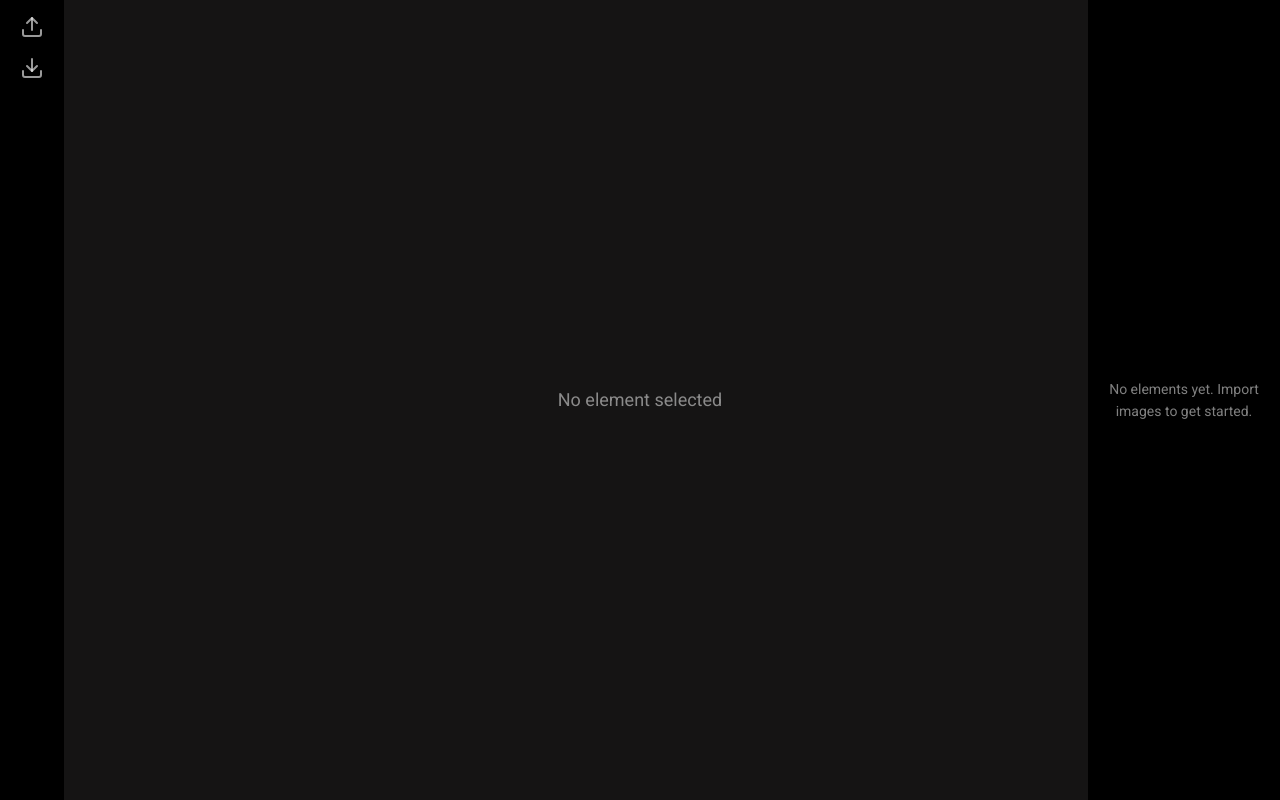
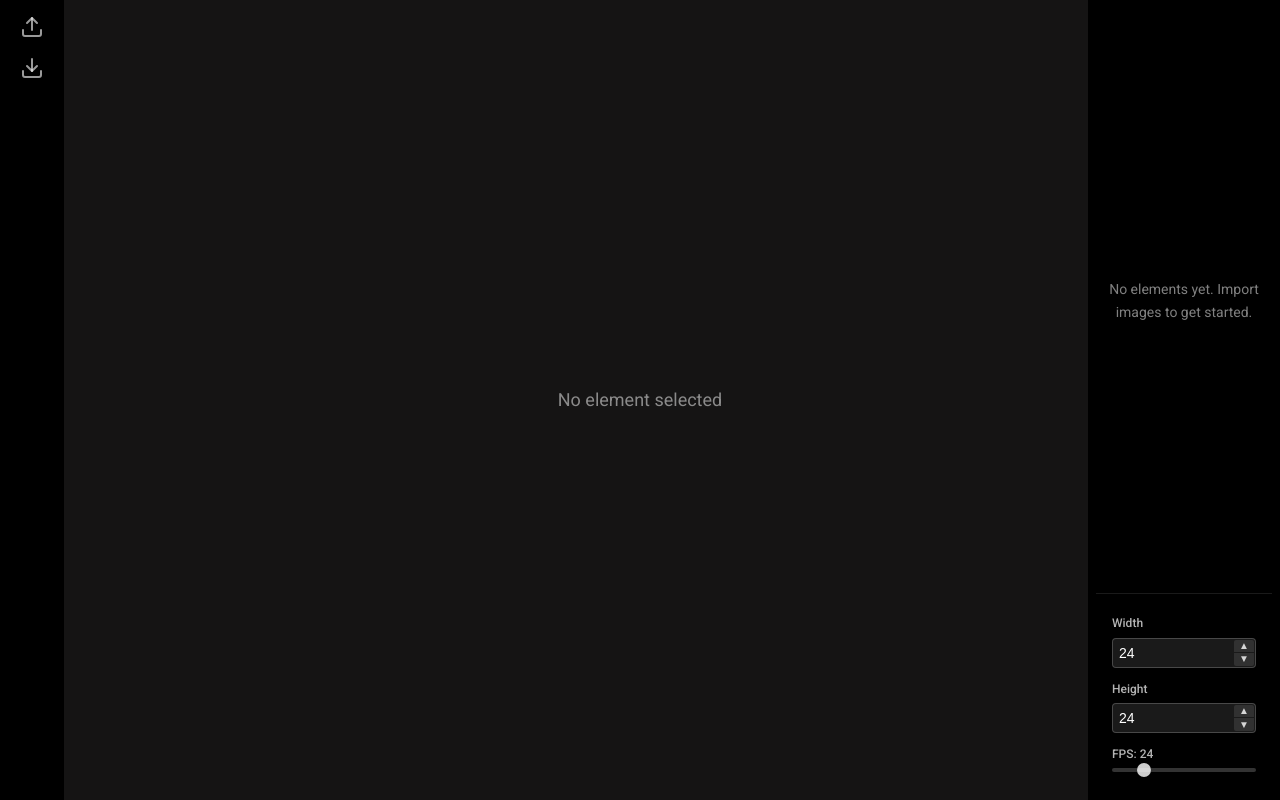
Before and after one commit to Mickey-Zhaang/AniPix, a React (Vite) app: page / in a window 1280 px wide. Built offline with nearby package versions, Linux system fonts and the light colour scheme.

Commit message:
added project settings adjustments

```diff
--- a/src/components/Elements/AllElements.tsx
+++ b/src/components/Elements/AllElements.tsx
@@ -73,7 +73,8 @@ const ElementsContainer = styled.div`
 	overflow-y: auto;
 	overflow-x: hidden;
 	width: 100%;
-	height: 100%;
+	flex: 1;
+	min-height: 0;
 	align-items: center;
 	scroll-behavior: smooth;
 
@@ -101,7 +102,8 @@ const EmptyState = styled.div`
 	align-items: center;
 	justify-content: center;
 	width: 100%;
-	height: 100%;
+	flex: 1;
+	min-height: 0;
 `;
 
 const EmptyText = styled.p`
--- a/src/components/Elements/Element.tsx
+++ b/src/components/Elements/Element.tsx
@@ -49,7 +49,10 @@ export const Element: React.FC<ElementProps> = ({
 				$isSelected={isSelected}
 				$isHovered={isHovered}
 				data-index={dragIndex}>
-				<ElementImage src={element.imageUrl} alt={`Element ${element.order + 1}`} />
+				<ElementImage
+					src={element.imageUrl}
+					alt={`Element ${element.order + 1}`}
+				/>
 				{isHovered && (
 					<DeleteButton
 						onClick={handleDelete}
@@ -70,11 +73,10 @@ const ElementContainer = styled.div<{
 	position: relative;
 	min-width: 120px;
 	width: 120px;
-	height: 90px;
+	height: 120px;
 	border-radius: 8px;
-	overflow: hidden;
 	cursor: grab;
-	transition: all 0.2s ease;
+	transition: all 0.28s ease;
 	border: 2px solid
 		${({ $isSelected }) =>
 			$isSelected ? 'rgba(255, 255, 255, 0.8)' : 'transparent'};
@@ -103,10 +105,10 @@ const ElementImage = styled.img`
 
 const DeleteButton = styled.button`
 	position: absolute;
-	top: 4px;
+	top: 6px;
 	right: 4px;
-	width: 24px;
-	height: 24px;
+	width: 20px;
+	height: 20px;
 	border-radius: 50%;
 	border: none;
 	background: rgba(255, 0, 0, 0.8);
--- a/src/components/Elements/ElementsSection.tsx
+++ b/src/components/Elements/ElementsSection.tsx
@@ -3,6 +3,8 @@ import styled from 'styled-components';
 import React from 'react';
 
 import { AllElements } from './AllElements';
+import { ProjectSettingsProvider } from './ProjectSettingsContext';
+import { ProjectSettingsPanel } from './ProjectSettingsPanel';
 
 interface ElementsSectionProps {
 	children?: React.ReactNode;
@@ -12,10 +14,13 @@ export const ElementsSection: React.FC<ElementsSectionProps> = ({
 	children,
 }) => {
 	return (
-		<ElementsContainer>
-			<AllElements />
-			{children}
-		</ElementsContainer>
+		<ProjectSettingsProvider>
+			<ElementsContainer>
+				<AllElements />
+				<ProjectSettingsPanel />
+				{children}
+			</ElementsContainer>
+		</ProjectSettingsProvider>
 	);
 };
 
--- /dev/null
+++ b/src/components/Elements/ProjectSettingsContext.tsx
@@ -0,0 +1,54 @@
+import React, { createContext, useCallback, useState } from 'react';
+
+import type { ProjectSettingsContextType } from './deProjectSettings';
+
+const ProjectSettingsContext = createContext<
+	ProjectSettingsContextType | undefined
+>(undefined);
+
+interface ProjectSettingsProviderProps {
+	children: React.ReactNode;
+}
+
+export const ProjectSettingsProvider: React.FC<
+	ProjectSettingsProviderProps
+> = ({ children }) => {
+	const [width, setWidthState] = useState<number>(24);
+	const [height, setHeightState] = useState<number>(24);
+	const [fps, setFpsState] = useState<number>(24);
+
+	const setWidth = useCallback((newWidth: number) => {
+		if (newWidth >= 1 && newWidth <= 10000) {
+			setWidthState(newWidth);
+		}
+	}, []);
+
+	const setHeight = useCallback((newHeight: number) => {
+		if (newHeight >= 1 && newHeight <= 10000) {
+			setHeightState(newHeight);
+		}
+	}, []);
+
+	const setFps = useCallback((newFps: number) => {
+		if (newFps >= 1 && newFps <= 120) {
+			setFpsState(newFps);
+		}
+	}, []);
+
+	const value: ProjectSettingsContextType = {
+		width,
+		height,
+		fps,
+		setWidth,
+		setHeight,
+		setFps,
+	};
+
+	return (
+		<ProjectSettingsContext.Provider value={value}>
+			{children}
+		</ProjectSettingsContext.Provider>
+	);
+};
+
+export { ProjectSettingsContext };
--- /dev/null
+++ b/src/components/Elements/ProjectSettingsPanel.tsx
@@ -0,0 +1,248 @@
+import styled from 'styled-components';
+
+import React from 'react';
+
+import { useProjectSettings } from './useProjectSettings';
+
+interface NumberInputWithSpinnerProps {
+	id: string;
+	label: string;
+	value: number;
+	min: number;
+	max: number;
+	onChange: (value: number) => void;
+}
+
+const NumberInputWithSpinner: React.FC<NumberInputWithSpinnerProps> = ({
+	id,
+	label,
+	value,
+	min,
+	max,
+	onChange,
+}) => {
+	const handleChange = (e: React.ChangeEvent<HTMLInputElement>) => {
+		const numValue = parseInt(e.target.value, 10);
+		if (!isNaN(numValue)) {
+			onChange(numValue);
+		}
+	};
+
+	const handleIncrement = () => {
+		onChange(Math.min(value + 1, max));
+	};
+
+	const handleDecrement = () => {
+		onChange(Math.max(value - 1, min));
+	};
+
+	return (
+		<SettingGroup>
+			<Label htmlFor={id}>{label}</Label>
+			<NumberInputWrapper>
+				<NumberInput
+					id={id}
+					type="number"
+					min={min}
+					max={max}
+					value={value}
+					onChange={handleChange}
+				/>
+				<SpinnerButtons>
+					<SpinnerButton type="button" onClick={handleIncrement}>
+						▲
+					</SpinnerButton>
+					<SpinnerButton type="button" onClick={handleDecrement}>
+						▼
+					</SpinnerButton>
+				</SpinnerButtons>
+			</NumberInputWrapper>
+		</SettingGroup>
+	);
+};
+
+export const ProjectSettingsPanel: React.FC = () => {
+	const { width, height, fps, setWidth, setHeight, setFps } =
+		useProjectSettings();
+
+	const handleFpsChange = (e: React.ChangeEvent<HTMLInputElement>) => {
+		const value = parseFloat(e.target.value);
+		if (!isNaN(value)) {
+			setFps(value);
+		}
+	};
+
+	return (
+		<SettingsContainer>
+			<NumberInputWithSpinner
+				id="width"
+				label="Width"
+				value={width}
+				min={1}
+				max={10000}
+				onChange={setWidth}
+			/>
+			<NumberInputWithSpinner
+				id="height"
+				label="Height"
+				value={height}
+				min={1}
+				max={10000}
+				onChange={setHeight}
+			/>
+			<SettingGroup>
+				<Label htmlFor="fps">FPS: {fps}</Label>
+				<FpsSlider
+					id="fps"
+					type="range"
+					min="1"
+					max="120"
+					step="1"
+					value={fps}
+					onChange={handleFpsChange}
+				/>
+			</SettingGroup>
+		</SettingsContainer>
+	);
+};
+
+const SettingsContainer = styled.div`
+	width: 100%;
+	padding: 20px 16px;
+	display: flex;
+	flex-direction: column;
+	gap: 12px;
+	border-top: 1px solid rgba(255, 255, 255, 0.1);
+	background: rgba(0, 0, 0, 0.3);
+`;
+
+const SettingGroup = styled.div`
+	display: flex;
+	flex-direction: column;
+	gap: 4px;
+	width: 100%;
+`;
+
+const Label = styled.label`
+	display: flex;
+	color: rgba(255, 255, 255, 0.7);
+	font-size: 12px;
+	font-weight: 500;
+`;
+
+const NumberInputWrapper = styled.div`
+	position: relative;
+	width: 100%;
+	display: flex;
+	align-items: center;
+`;
+
+const NumberInput = styled.input`
+	width: 100%;
+	padding: 6px 28px 6px 6px;
+	background: rgba(255, 255, 255, 0.1);
+	border: 1px solid rgba(255, 255, 255, 0.2);
+	border-radius: 4px;
+	color: white;
+	font-size: 14px;
+	outline: none;
+	transition: border-color 0.2s ease;
+
+	&:focus {
+		border-color: rgba(0, 0, 0, 0.4);
+	}
+
+	&::-webkit-inner-spin-button,
+	&::-webkit-outer-spin-button {
+		-webkit-appearance: none;
+		margin: 0;
+		display: none;
+	}
+
+	&[type='number'] {
+		-moz-appearance: textfield;
+	}
+`;
+
+const SpinnerButtons = styled.div`
+	position: absolute;
+	right: 2px;
+	display: flex;
+	flex-direction: column;
+	height: calc(100% - 4px);
+	width: 20px;
+	gap: 1px;
+`;
+
+const SpinnerButton = styled.button`
+	flex: 1;
+	background: rgba(255, 255, 255, 0.1);
+	border: none;
+	border-radius: 2px;
+	color: rgba(255, 255, 255, 0.8);
+	font-size: 10px;
+	cursor: pointer;
+	display: flex;
+	align-items: center;
+	justify-content: center;
+	transition: all 0.2s ease;
+	padding: 0;
+	line-height: 1;
+
+	&:hover {
+		background: rgba(255, 255, 255, 0.2);
+		color: rgba(255, 255, 255, 1);
+	}
+
+	&:active {
+		background: rgba(255, 255, 255, 0.3);
+	}
+
+	&:first-child {
+		border-radius: 2px 2px 0 0;
+	}
+
+	&:last-child {
+		border-radius: 0 0 2px 2px;
+	}
+`;
+
+const FpsSlider = styled.input`
+	width: 100%;
+	height: 4px;
+	background: rgba(255, 255, 255, 0.2);
+	border-radius: 2px;
+	outline: none;
+	-webkit-appearance: none;
+	appearance: none;
+
+	&::-webkit-slider-thumb {
+		-webkit-appearance: none;
+		appearance: none;
+		width: 14px;
+		height: 14px;
+		background: rgba(255, 255, 255, 0.8);
+		border-radius: 50%;
+		cursor: pointer;
+		transition: background 0.2s ease;
+	}
+
+	&::-webkit-slider-thumb:hover {
+		background: rgba(255, 255, 255, 1);
+	}
+
+	&::-moz-range-thumb {
+		width: 14px;
+		height: 14px;
+		background: rgba(255, 255, 255, 0.8);
+		border-radius: 50%;
+		cursor: pointer;
+		border: none;
+		transition: background 0.2s ease;
+	}
+
+	&::-webkit-slider-thumb:hover,
+	&::-moz-range-thumb:hover {
+		background: rgba(255, 255, 255, 1);
+	}
+`;
--- /dev/null
+++ b/src/components/Elements/deProjectSettings.ts
@@ -0,0 +1,14 @@
+export interface ProjectSettings {
+	width: number;
+	height: number;
+	fps: number;
+}
+
+export interface ProjectSettingsContextType {
+	width: number;
+	height: number;
+	fps: number;
+	setWidth: (width: number) => void;
+	setHeight: (height: number) => void;
+	setFps: (fps: number) => void;
+}
--- /dev/null
+++ b/src/components/Elements/useProjectSettings.ts
@@ -0,0 +1,14 @@
+import { useContext } from 'react';
+
+import { ProjectSettingsContext } from './ProjectSettingsContext';
+import type { ProjectSettingsContextType } from './deProjectSettings';
+
+export const useProjectSettings = (): ProjectSettingsContextType => {
+	const context = useContext(ProjectSettingsContext);
+	if (context === undefined) {
+		throw new Error(
+			'useProjectSettings must be used within a ProjectSettingsProvider'
+		);
+	}
+	return context;
+};
```
